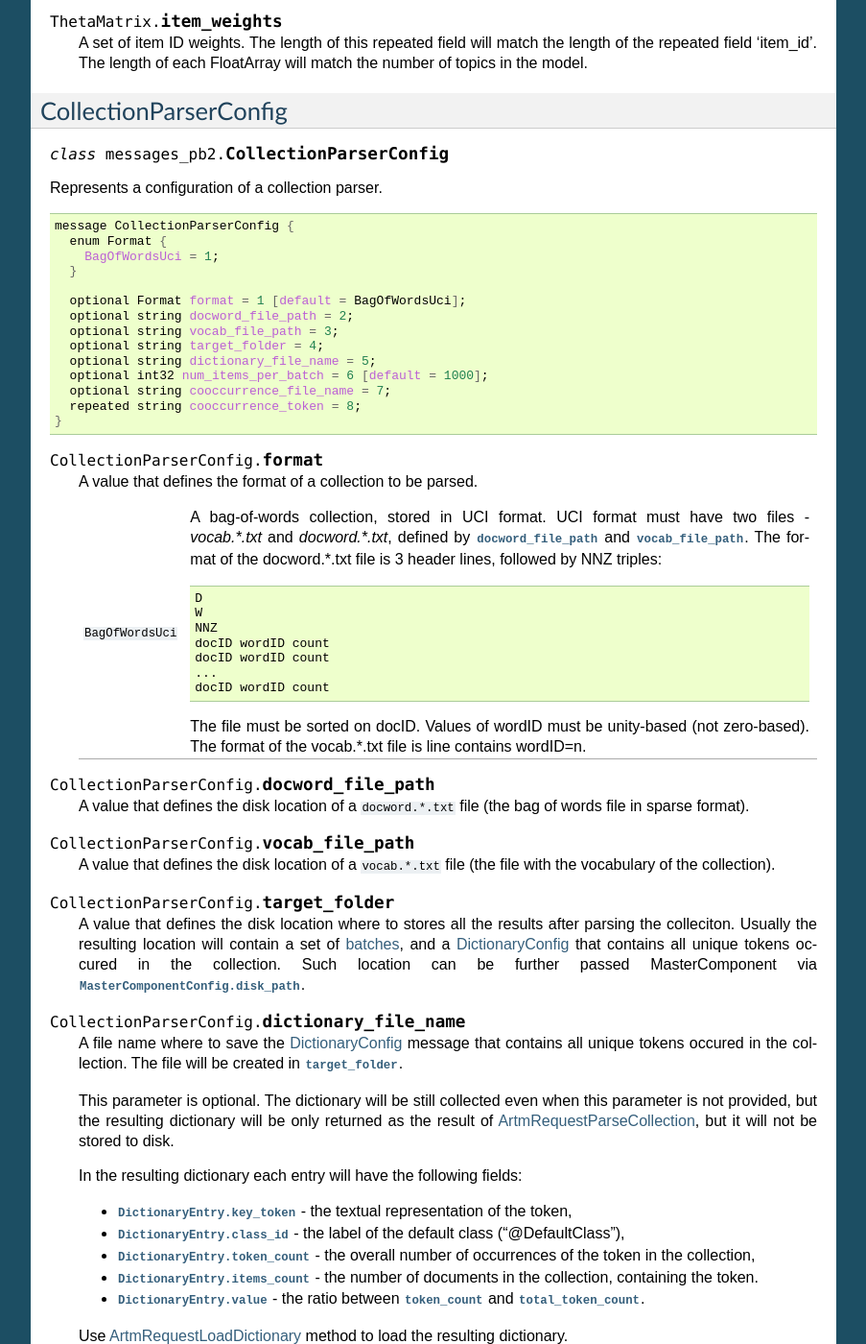
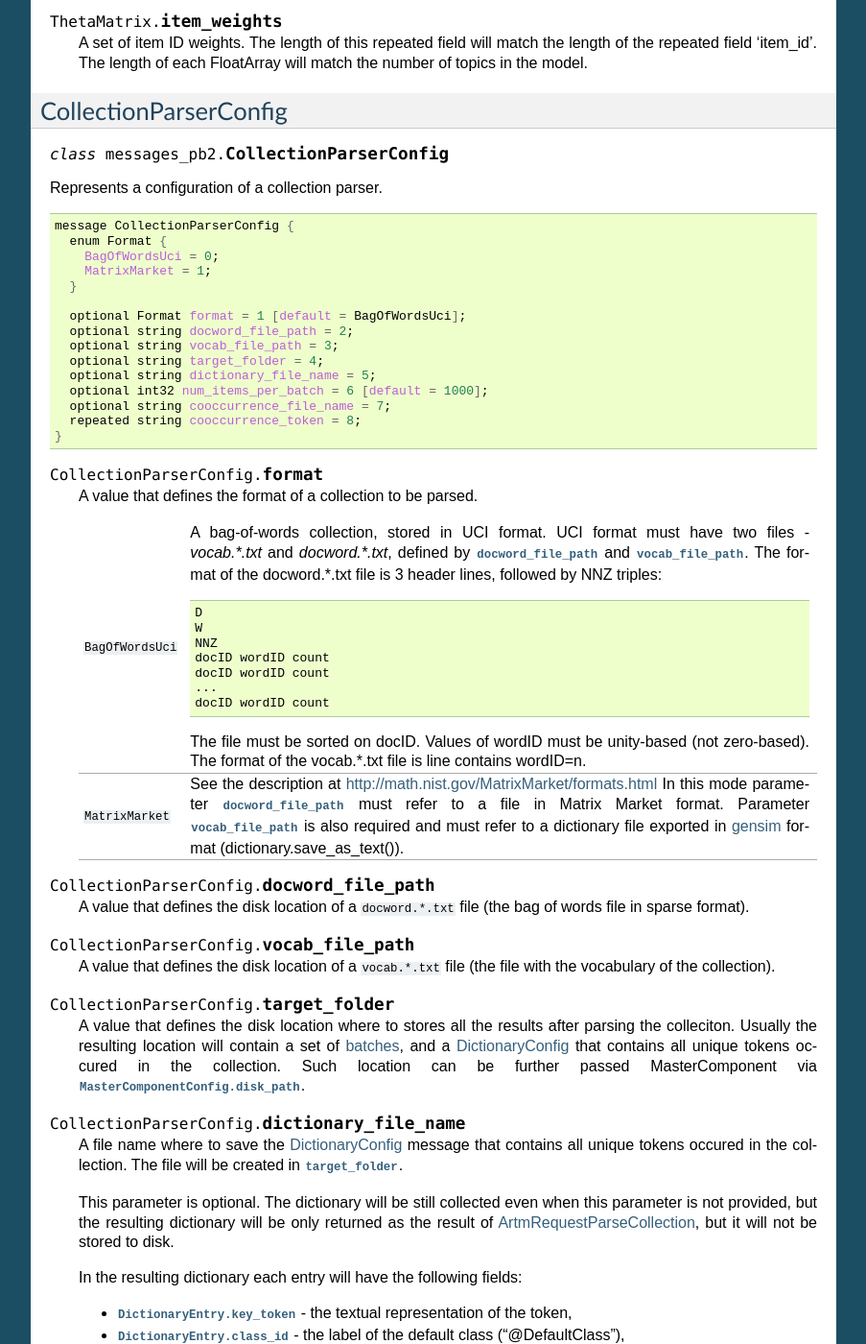
Before and after one commit to bigartm/bigartm, a Sphinx documentation site: the page built from docs/ref/messages.txt, in a window 1280 px wide and 1400 px high, scrolled down 18757 px. Shown: the whole window at 96% size, without its empty margins (198-1101 px from the left). Built offline with Sphinx 7.4.7, drawn with Linux system fonts in a browser that asks for light colours; formulas are drawn with MathJax 3.

Commit message:
parser for Matrix Market format

```diff
--- a/docs/ref/messages.txt
+++ b/docs/ref/messages.txt
@@ -1371,7 +1371,8 @@ Represents a configuration of a collection parser.
 
   message CollectionParserConfig {
     enum Format {
-      BagOfWordsUci = 1;
+      BagOfWordsUci = 0;
+      MatrixMarket = 1;
     }
 
     optional Format format = 1 [default = BagOfWordsUci];
@@ -1411,7 +1412,15 @@ Represents a configuration of a collection parser.
                           Values of wordID must be unity-based (not zero-based).
                           The format of the vocab.*.txt file is line
                           contains wordID=n.
+
+   ``MatrixMarket``       See the description at http://math.nist.gov/MatrixMarket/formats.html
+                          In this mode parameter :attr:`docword_file_path` must refer to a file
+                          in Matrix Market format. Parameter :attr:`vocab_file_path`
+                          is also required and must refer to a dictionary file exported in
+                          `gensim`_ format (dictionary.save_as_text()).
    ====================== =======================================================================
+
+.. _gensim: http://radimrehurek.com/gensim/corpora/dictionary.html#gensim.corpora.dictionary.Dictionary.save_as_text
 
 .. attribute:: CollectionParserConfig.docword_file_path
 
```
Also changed, not shown: 7 other files.
